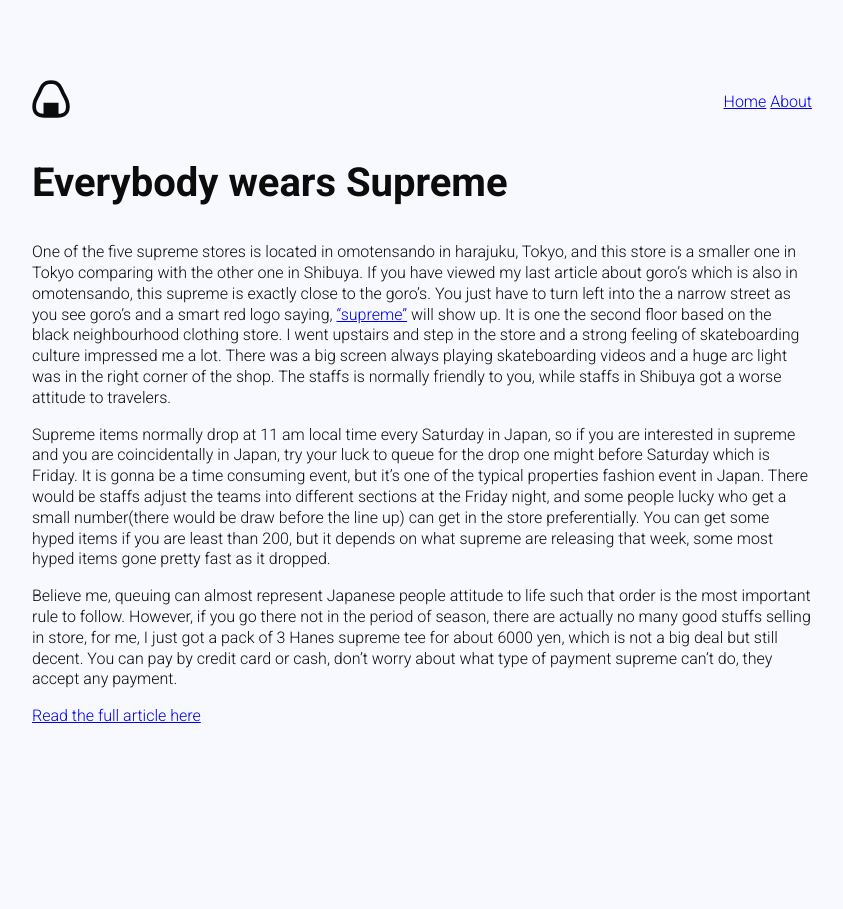
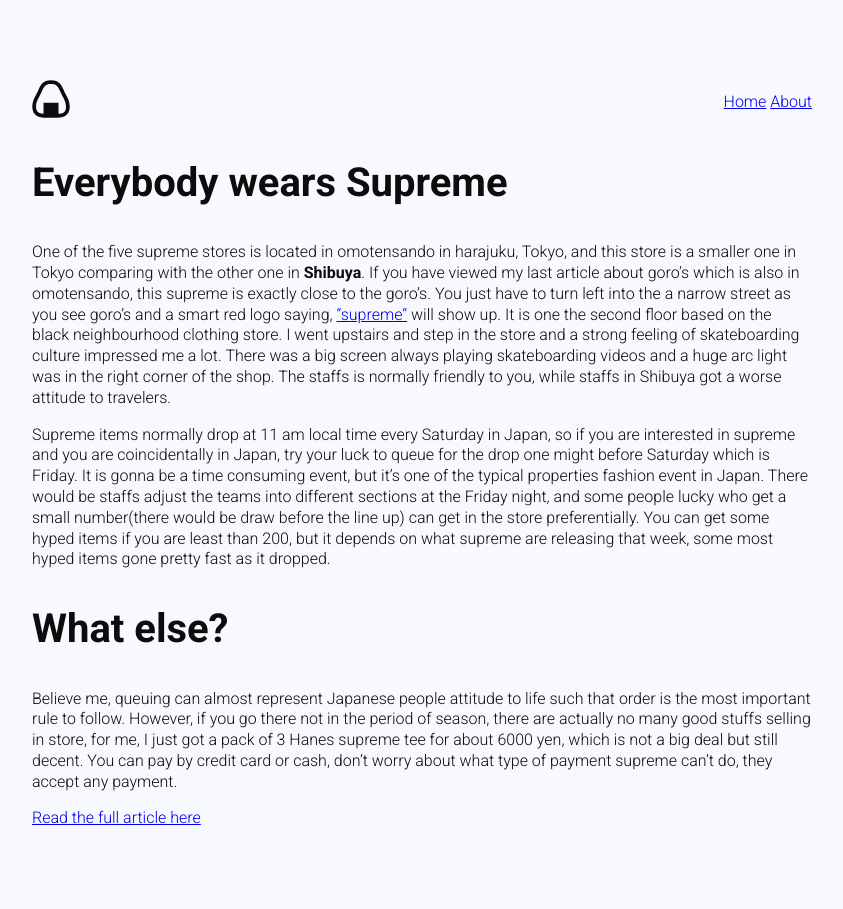
Before and after one commit to adriacollserola/myblog, a Jekyll site: the page built from _posts/2022-04-06-welcome-to-jekyll.markdown, in a window 1280 px wide. Shown: the whole page, without its empty margins (218-1061 px from the left). Built offline with Jekyll 4.4.1, drawn with Linux system fonts in a browser that asks for light colours.

Commit message:
Updated Welcome To Jekyll

```diff
--- a/_posts/2022-04-06-welcome-to-jekyll.markdown
+++ b/_posts/2022-04-06-welcome-to-jekyll.markdown
@@ -5,9 +5,11 @@
   and this store is a smaller one in Tokyo comparing with the other one in Shibuya.
 ---
 
-One of the five supreme stores is located in omotensando in harajuku, Tokyo, and this store is a smaller one in Tokyo comparing with the other one in Shibuya. If you have viewed my last article about goro's which is also in omotensando, this supreme is exactly close to the goro's. You just have to turn left into the a narrow street as you see goro's and a smart red logo saying, ["supreme"](https://www.supremenewyork.com/) will show up. It is one the second floor based on the black neighbourhood clothing store. I went upstairs and step in the store and a strong feeling of skateboarding culture impressed me a lot. There was a big screen always playing skateboarding videos and a huge arc light was in the right corner of the shop. The staffs is normally friendly to you, while staffs in Shibuya got a worse attitude to travelers.
+One of the five supreme stores is located in omotensando in harajuku, Tokyo, and this store is a smaller one in Tokyo comparing with the other one in **Shibuya**. If you have viewed my last article about goro's which is also in omotensando, this supreme is exactly close to the goro's. You just have to turn left into the a narrow street as you see goro's and a smart red logo saying, ["supreme"](https://www.supremenewyork.com/) will show up. It is one the second floor based on the black neighbourhood clothing store. I went upstairs and step in the store and a strong feeling of skateboarding culture impressed me a lot. There was a big screen always playing skateboarding videos and a huge arc light was in the right corner of the shop. The staffs is normally friendly to you, while staffs in Shibuya got a worse attitude to travelers.
 
 Supreme items normally drop at 11 am local time every Saturday in Japan, so if you are interested in supreme and you are coincidentally in Japan, try your luck to queue for the drop one might before Saturday which is Friday. It is gonna be a time consuming event, but it's one of the typical properties fashion event in Japan. There would be staffs adjust the teams into different sections at the Friday night, and some people lucky who get a small number(there would be draw before the line up) can get in the store preferentially. You can get some hyped  items if you are least than 200, but it depends on what supreme are releasing that week, some most hyped items gone pretty fast as it dropped.
+
+## What else?
 
 Believe me, queuing can almost represent Japanese people attitude to life such that order is the most important rule to follow. However, if you go there not in the period of season, there are actually no many good stuffs selling in store, for me, I just got a pack of 3 Hanes supreme tee for about 6000 yen, which is not a big deal but still decent. You can pay by credit card or cash, don't worry about what type of payment supreme can't do, they accept any payment.
 
```
